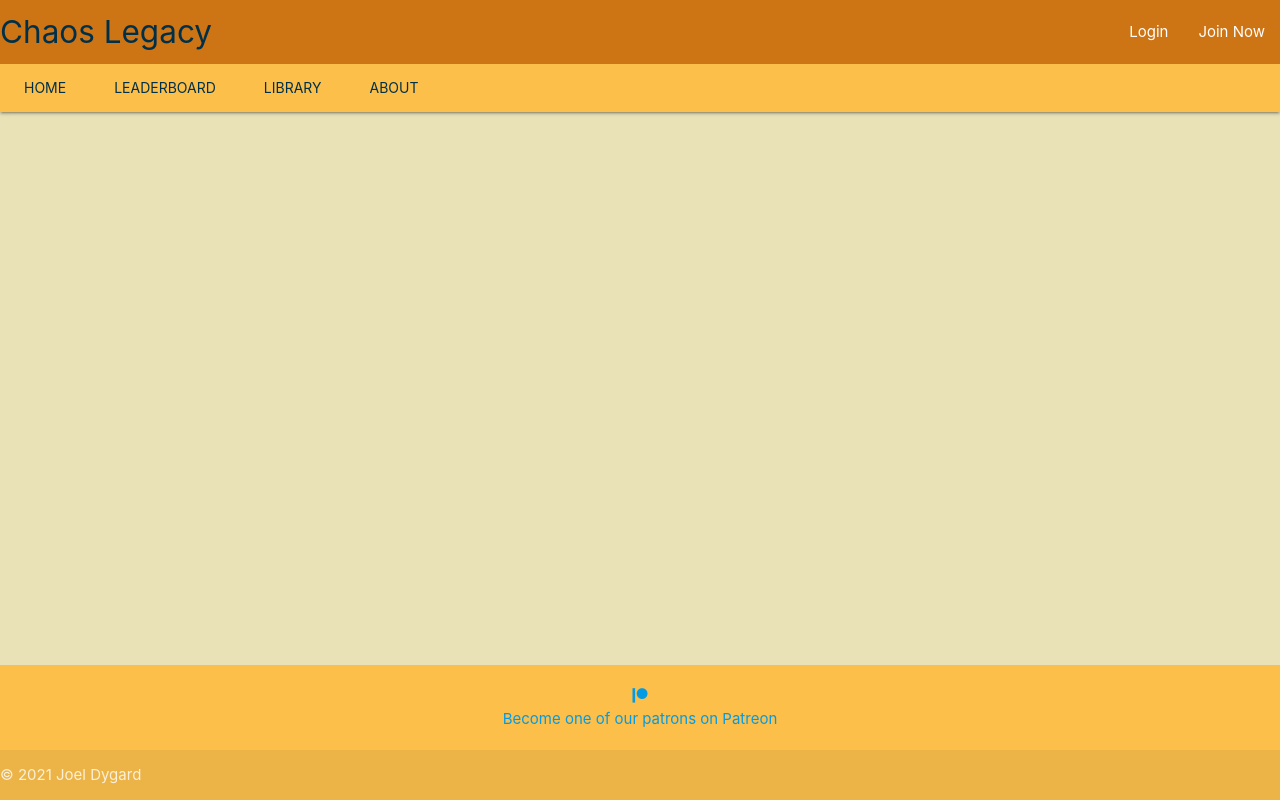
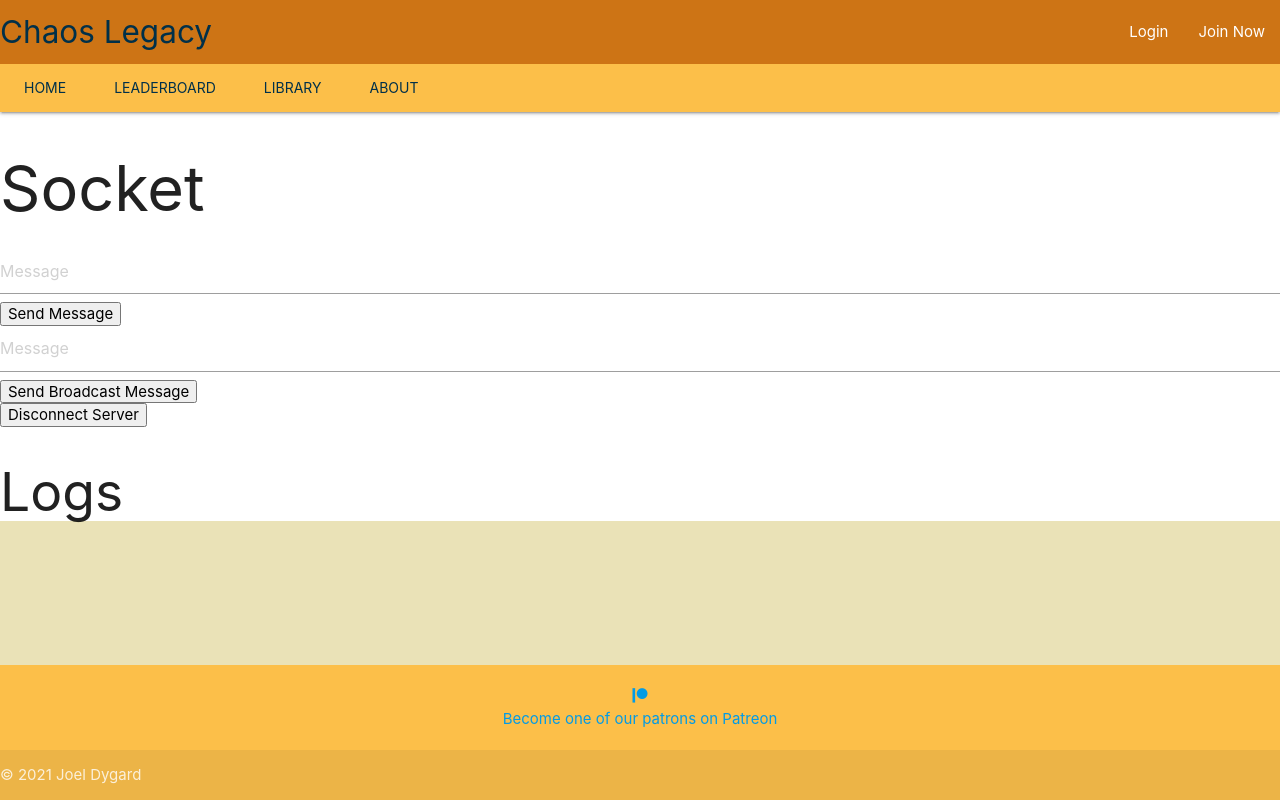
Before and after one commit to Code-Institute-Submissions/JDygard-dominant_chaos_JanResub, a Flask app: page /play in a window 1280 px wide. Run offline with Flask 2, Linux system fonts and the light colour scheme; data that the repository does not hold is empty; some libraries are stand-ins or nearby versions.

Commit message:
test websockets

```diff
--- a/app.py
+++ b/app.py
@@ -1,14 +1,15 @@
 import os
 from re import M # os module for accessing the os on the machine running flask
 from flask import (Flask, render_template, make_response,  #Importing Flask and the ability to render templates
-    redirect, request, session, url_for, flash) # Importing the ability to redirect users to other templates, request form data, use session cookies, standin urls with python and jinja, and flash information
+    redirect, request, session, url_for, flash, copy_current_request_context) # Importing the ability to redirect users to other templates, request form data, use session cookies, standin urls with python and jinja, and flash information
 from bson.objectid import ObjectId #Importing the ability to reference MongoDB object ids
 from flask_pymongo import PyMongo   # Importing a module to use python with MongoDB
 from werkzeug.security import generate_password_hash, check_password_hash   # Importing the ability to hash passwords and check hashed passwords
 from itsdangerous import URLSafeTimedSerializer # Importing the ability to generate safe serialized id strings
 import datetime # For... you know. The date... and the time.
 from flask_mail import Mail, Message
-from flask_socketio import SocketIO
+from flask_socketio import SocketIO, emit, disconnect
+from threading import Lock
 import math
 if os.path.exists("env.py"):    # If statement so that the program works without env.py present
     import env                  # import secret information
@@ -16,6 +17,10 @@ if os.path.exists("env.py"):    # If statement so that the program works without
 
 app = Flask(__name__)           # setting flask to the standard __name__
 app.config.from_object(__name__)
+
+async_mode = None
+thread = None
+thread_lock = Lock()
 
 app.config["MONGO_DBNAME"] = os.environ.get("MONGO_DBNAME") # Getting the DBNAME defined in env.py
 app.config["MONGO_URI"] = os.environ.get("MONGO_URI")       # Getting the URI for the DB
@@ -32,7 +37,7 @@ app.mail_default_sender = os.environ.get("MAIL_DEFAULT_SENDER")
 
 mail = Mail(app)
 mongo = PyMongo(app)
-socketio = SocketIO(app)
+socket_ = SocketIO(app, async_mode=async_mode)
 
 # app route for home page(index)
 @app.route("/")
@@ -54,7 +59,7 @@ def library():
 
 @app.route("/play")
 def play():
-    return render_template("play.html")
+    return render_template("play.html", sync_mode=socket_.async_mode)
 
 
 # Library source routes:
@@ -83,9 +88,45 @@ def outward_fist():
     return render_template("library/outward-fist.html")
 
 
-@socketio.on('message')
+@socket_.on('message')
 def handle_message(data):
     print('received message: ' + data)
+
+
+
+
+
+
+@socket_.on('my_event', namespace='/test')
+def test_message(message):
+    session['receive_count'] = session.get('receive_count', 0) + 1
+    emit('my_response',
+         {'data': message['data'], 'count': session['receive_count']})
+
+
+@socket_.on('my_broadcast_event', namespace='/test')
+def test_broadcast_message(message):
+    session['receive_count'] = session.get('receive_count', 0) + 1
+    emit('my_response',
+         {'data': message['data'], 'count': session['receive_count']},
+         broadcast=True)
+
+
+@socket_.on('disconnect_request', namespace='/test')
+def disconnect_request():
+    @copy_current_request_context
+    def can_disconnect():
+        disconnect()
+
+    session['receive_count'] = session.get('receive_count', 0) + 1
+    emit('my_response',
+         {'data': 'Disconnected!', 'count': session['receive_count']},
+         callback=can_disconnect)
+
+
+
+
+
 
 
 
@@ -376,6 +417,6 @@ def disciplineCost(current):
 
 
 if __name__ == "__main__":  # If the name is valid
-    app.run(host=os.environ.get("IP"),#Setting the ip
+    socket_.run(app, host=os.environ.get("IP"),#Setting the ip
             port=int(os.environ.get("PORT")),#setting the port #
             debug=True) #Using debug mode while developing the backend
--- a/requirements.txt
+++ b/requirements.txt
@@ -8,15 +8,15 @@ eventlet==0.31.0
 Flask==2.0.1
 Flask-Mail==0.9.1
 Flask-PyMongo==2.3.0
-Flask-SocketIO==5.1.0
+Flask-SocketIO==4.3.1
 greenlet==1.1.0
 idna==2.10
 itsdangerous==2.0.1
 Jinja2==3.0.1
 MarkupSafe==2.0.1
 pymongo==3.11.4
-python-engineio==4.2.0
-python-socketio==5.3.0
+python-engineio==3.13.2
+python-socketio==4.6.0
 requests==2.25.1
 six==1.16.0
 urllib3==1.26.6
--- a/templates/play.html
+++ b/templates/play.html
@@ -1,11 +1,61 @@
 {% extends "base.html" %}
 {% block content %}
-    <!-- Thanks to https://flask-socketio.readthedocs.io/en/latest/getting_started.html for this code -->
+    <!-- Thanks to https://flask-socketio.readthedocs.io/en/latest/getting_started.html for this code
     <script src="https://cdnjs.cloudflare.com/ajax/libs/socket.io/4.0.1/socket.io.js" integrity="sha512-q/dWJ3kcmjBLU4Qc47E4A9kTB4m3wuTY7vkFJDTZKjTs8jhyGQnaUrxa0Ytd0ssMZhbNua9hE+E7Qv1j+DyZwA==" crossorigin="anonymous"></script>
     <script type="text/javascript" charset="utf-8">
-        var socket = io("wss://location.host");
+        var socket = io();
         socket.on('connect', function() {
             socket.emit('my event', {data: 'I\'m connected!'});
         });
-    </script>
+    </script>-->
+    <head>
+    <script src="//code.jquery.com/jquery-1.12.4.min.js"></script>
+    <script src="//cdnjs.cloudflare.com/ajax/libs/socket.io/2.2.0/socket.io.js"></script>
+    <script type="text/javascript" charset="utf-8">
+    $(document).ready(function() {
+
+        namespace = '/test';
+        var socket = io(namespace);
+
+        socket.on('connect', function() {
+            socket.emit('my_event', {data: 'connected to the SocketServer...'});
+        });
+
+        socket.on('my_response', function(msg, cb) {
+            $('#log').append('<br>' + $('<div/>').text('logs #' + msg.count + ': ' + msg.data).html());
+            if (cb)
+                cb();
+        });
+        $('form#emit').submit(function(event) {
+            socket.emit('my_event', {data: $('#emit_data').val()});
+            return false;
+        });
+        $('form#broadcast').submit(function(event) {
+            socket.emit('my_broadcast_event', {data: $('#broadcast_data').val()});
+            return false;
+        });
+        $('form#disconnect').submit(function(event) {
+            socket.emit('disconnect_request');
+            return false;
+        });
+    });
+</script>
+</head>
+<body style="background-color:white;">
+
+<h1 style="background-color:white;">Socket</h1>
+<form id="emit" method="POST" action='#'>
+    <input type="text" name="emit_data" id="emit_data" placeholder="Message">
+    <input type="submit" value="Send Message">
+</form>
+<form id="broadcast" method="POST" action='#'>
+    <input type="text" name="broadcast_data" id="broadcast_data" placeholder="Message">
+    <input type="submit" value="Send Broadcast Message">
+</form>
+
+<form id="disconnect" method="POST" action="#">
+    <input type="submit" value="Disconnect Server">
+</form>
+<h2 style="background-color:white;">Logs</h2>
+<div id="log" ></div>
 {% endblock %}
```
